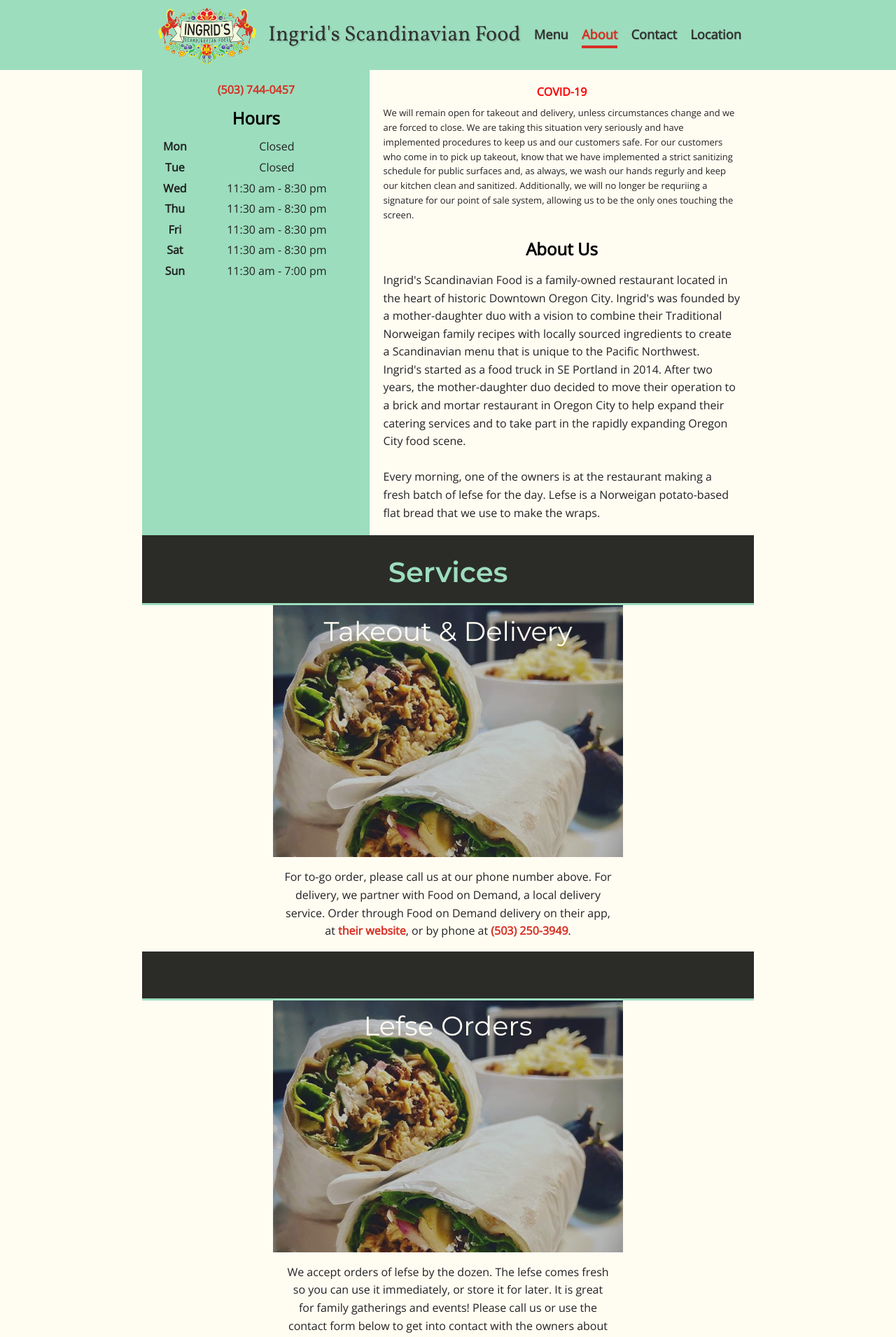
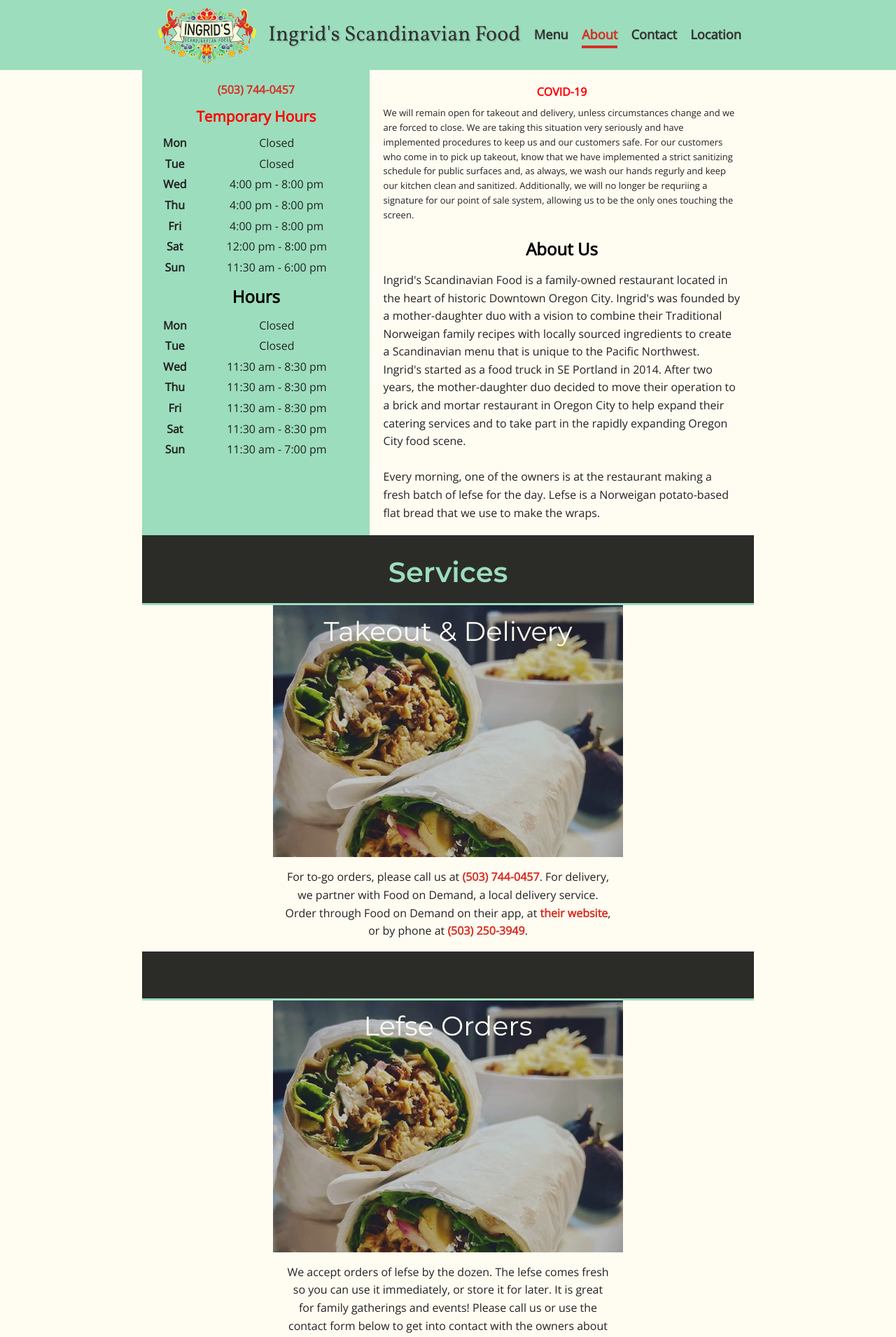
Before and after one commit to orioncleaver/Ingrids-Website, a Jekyll site: the page built from index.html, in a window 1280 px wide. Shown: the top 1911 px of the page at 70% size. Built offline with Jekyll 4.4.1, drawn with Linux system fonts in a browser that asks for light colours; nearby versions of some CDN libraries; some web fonts are replaced; the list of posts is cut into pages by our own code.

Commit message:
add temp hours and fix service descriptions

```diff
--- a/_data/hours.yml
+++ b/_data/hours.yml
@@ -1,14 +1,31 @@
-- day: 'Mon'
-  hours: 'Closed'
-- day: 'Tue'
-  hours: 'Closed'
-- day: 'Wed'
-  hours: 11:30 am - 8:30 pm
-- day: 'Thu'
-  hours: 11:30 am - 8:30 pm
-- day: 'Fri'
-  hours: 11:30 am - 8:30 pm
-- day: 'Sat'
-  hours: 11:30 am - 8:30 pm
-- day: 'Sun'
-  hours: 11:30 am - 7:00 pm
+regular_hours:
+  - day: 'Mon'
+    hours: 'Closed'
+  - day: 'Tue'
+    hours: 'Closed'
+  - day: 'Wed'
+    hours: 11:30 am - 8:30 pm
+  - day: 'Thu'
+    hours: 11:30 am - 8:30 pm
+  - day: 'Fri'
+    hours: 11:30 am - 8:30 pm
+  - day: 'Sat'
+    hours: 11:30 am - 8:30 pm
+  - day: 'Sun'
+    hours: 11:30 am - 7:00 pm
+
+temporary_hours:
+  - day: 'Mon'
+    hours: 'Closed'
+  - day: 'Tue'
+    hours: 'Closed'
+  - day: 'Wed'
+    hours: 4:00 pm - 8:00 pm
+  - day: 'Thu'
+    hours: 4:00 pm - 8:00 pm
+  - day: 'Fri'
+    hours: 4:00 pm - 8:00 pm
+  - day: 'Sat'
+    hours: 12:00 pm - 8:00 pm
+  - day: 'Sun'
+    hours: 11:30 am - 6:00 pm
--- a/_data/services.yml
+++ b/_data/services.yml
@@ -1,6 +1,6 @@
 - title: 'Takeout & Delivery'
   description: |
-    For to-go order, please call us at our phone number above. For delivery, we partner with Food on Demand, a local delivery service. Order through Food on Demand delivery on their app, at <a href="https://www.foodondemand.us/order/restaurant/ingrids-scandinavian-food-partner-menu/77">their website</a>, or by phone at <a href="tel:5037440457">(503) 250-3949</a>.
+    For to-go orders, please call us at <a href="tel:5037440457">(503) 744-0457</a>. For delivery, we partner with Food on Demand, a local delivery service. Order through Food on Demand on their app, at <a href="https://www.foodondemand.us/order/restaurant/ingrids-scandinavian-food-partner-menu/77">their website</a>, or by phone at <a href="tel:5032503949">(503) 250-3949</a>.
 
 
 - title: 'Lefse Orders'
--- a/_includes/homepage/home-hours.html
+++ b/_includes/homepage/home-hours.html
@@ -1,8 +1,17 @@
 <div class='hours-page'>
   <a href="tel:5037440457">(503) 744-0457</a>
+  <h3 style='color: red; font-size:1.3em;'>Temporary Hours</h3>
+  <table>
+    {% for day in site.data.hours.temporary_hours %}
+    <tr>
+      <th>{{day.day}}</th>
+      <td>{{day.hours}}</td>
+    </tr>
+    {% endfor %}
+  </table>
   <h3>Hours</h3>
   <table>
-    {% for day in site.data.hours %}
+    {% for day in site.data.hours.regular_hours %}
     <tr>
       <th>{{day.day}}</th>
       <td>{{day.hours}}</td>
--- a/_sass/layout/_home.scss
+++ b/_sass/layout/_home.scss
@@ -117,7 +117,7 @@
 }
 
 .form-page {
-  height: 100vh;
+  height: 80vh;
 
   h2, h4 {
     color: $main-color-3;
--- a/package.json
+++ b/package.json
@@ -49,5 +49,8 @@
     "stylelint-config-standard": "^18.2.0",
     "stylelint-order": "^1.0.0",
     "stylelint-scss": "^3.3.0"
+  },
+  "dependencies": {
+    "npm": "^6.14.4"
   }
 }
```
